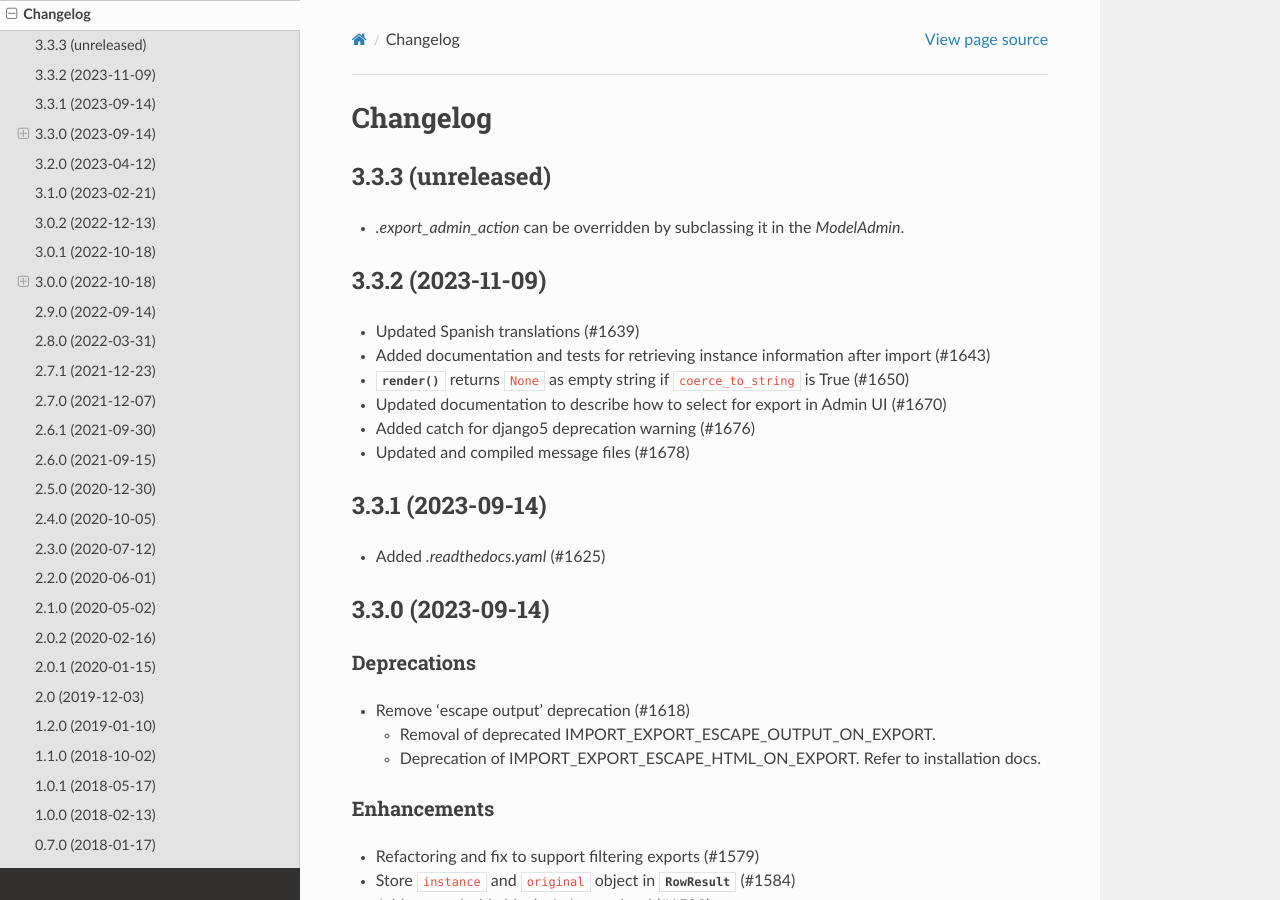
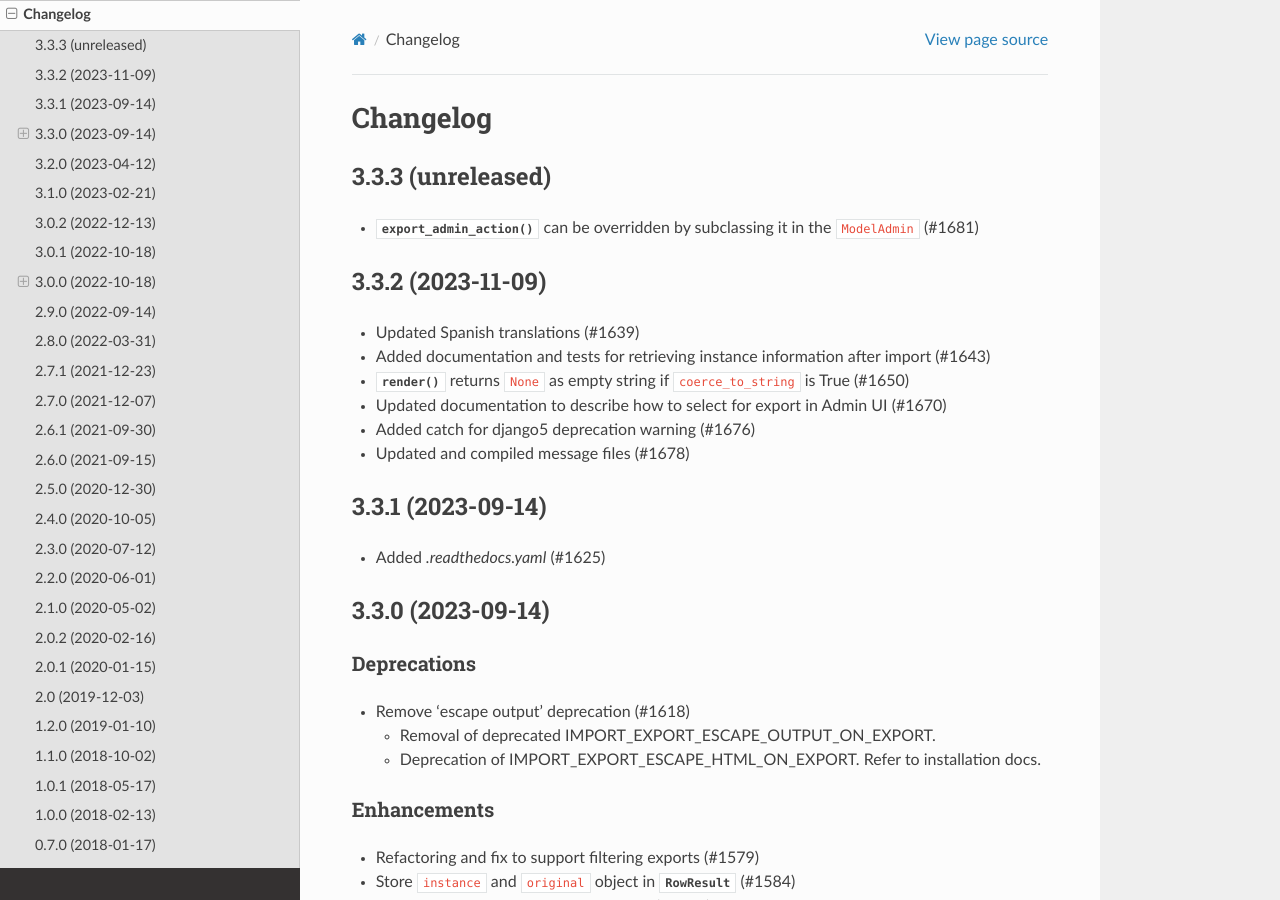
Before and after one commit to django-import-export/django-import-export, a Sphinx documentation site: the page built from docs/changelog.rst, in a window 1280 px wide and 900 px high. Built offline with Sphinx 7.4.7 and the Read the Docs theme 2.0.0, drawn with Linux system fonts in a browser that asks for light colours; pages that are not in the unit, such as notebooks, are missing from menus.

Commit message:
updated changelog

```diff
--- a/docs/changelog.rst
+++ b/docs/changelog.rst
@@ -4,7 +4,8 @@ Changelog
 3.3.3 (unreleased)
 ------------------
 
-- `.export_admin_action` can be overridden by subclassing it in the `ModelAdmin`.
+- :meth:`~import_export.admin.ExportActionMixin.export_admin_action` can be overridden by subclassing it in the
+  ``ModelAdmin`` (#1681)
 
 
 3.3.2 (2023-11-09)
```
